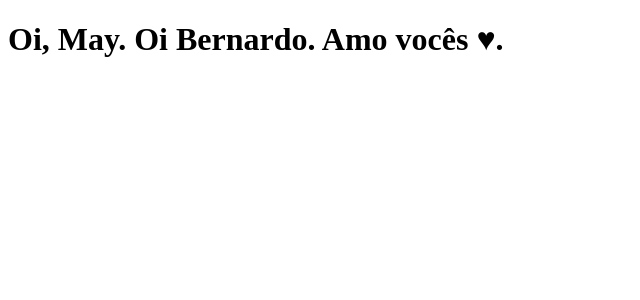
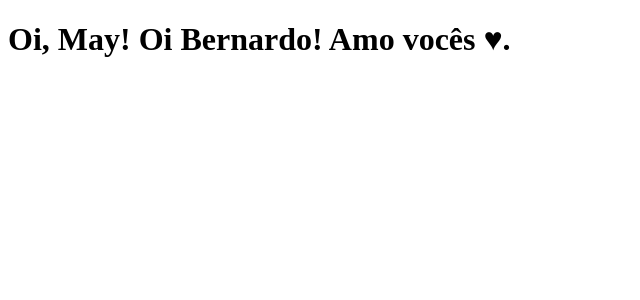
Before and after one commit to neogedom/clone-tabnews, a Next.js app: page / in a window 1280 px wide. Shown: the top 300 px of the page, without its empty margins (0-640 px from the left). Built offline with nearby package versions, Linux system fonts and the light colour scheme.

Commit message:
modifica a frase

```diff
--- a/pages/index.js
+++ b/pages/index.js
@@ -1,5 +1,5 @@
 function Home () {
-    return <h1> Oi, May. Oi Bernardo. Amo vocês ♥. </h1>
+    return <h1> Oi, May! Oi Bernardo! Amo vocês ♥. </h1>
 }
 
 export default Home;
```
